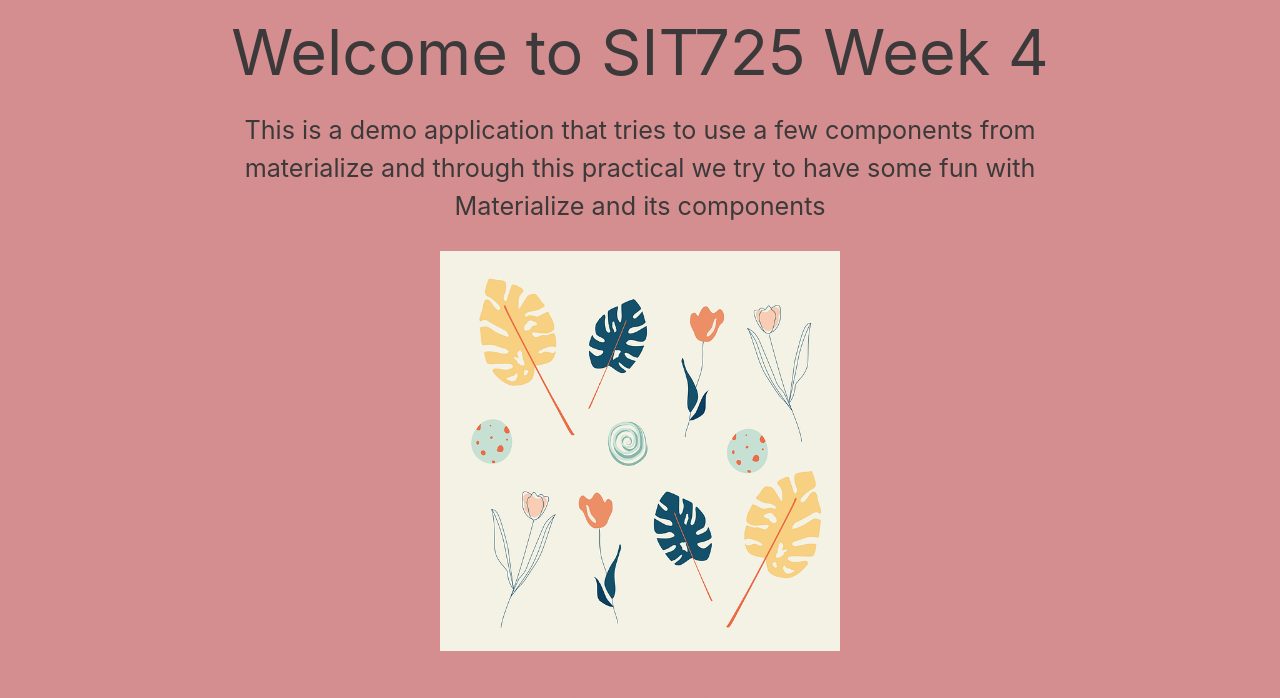
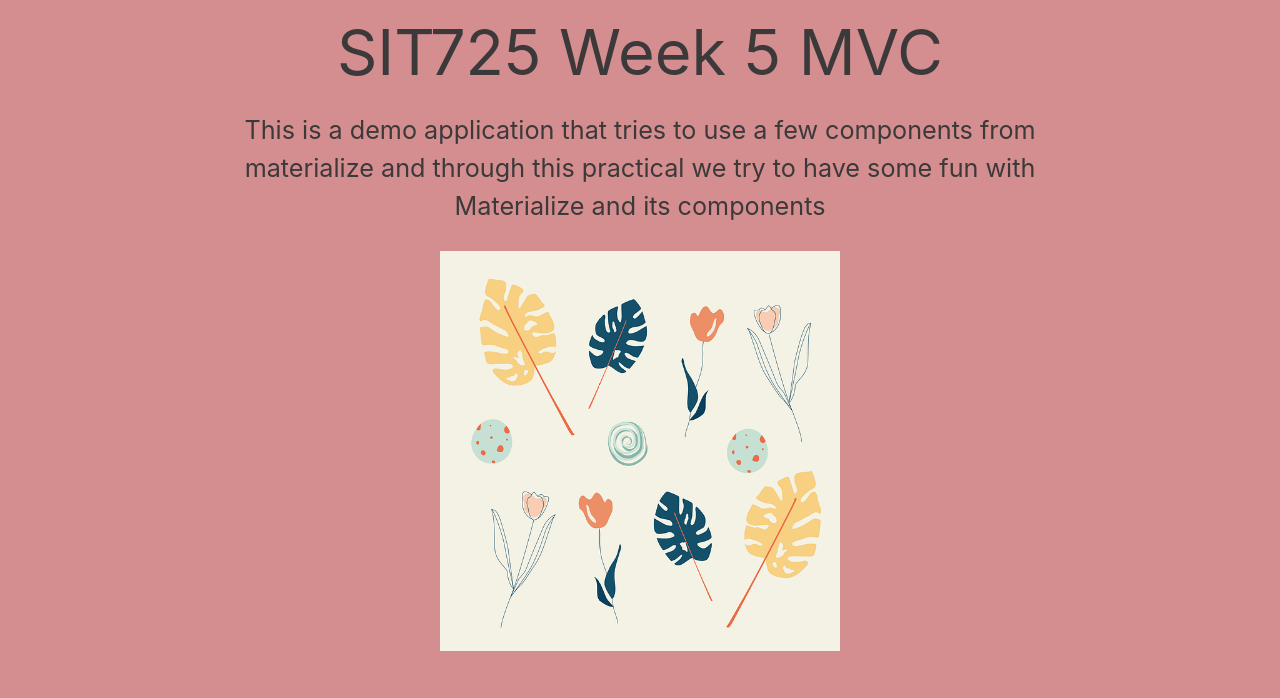
Before and after one commit to 225221834/MVCMODEL, a website: page public/index.html in a window 1280 px wide. Shown: the part 88-786 px from the top of the page. Drawn offline with nearby package versions, Linux system fonts and the light colour scheme; no server answers.

Commit message:
update hmtl

```diff
--- a/public/index.html
+++ b/public/index.html
@@ -4,13 +4,13 @@
     <meta charset="utf-8">
     <meta name="viewport" content="width=device-width, initial-scale=1">
     <title>
-      SIT725 Week 4
+      SIT725 Week 5mvc
     </title>
-    <meta name="description" content="basic template for SIT 725 Prac 3">
+    <meta name="description" content="basic template for SIT725 mvc">
     <meta name="author" content="SitePoint">
-    <meta property="og:title" content="SIT 725 Prac 3">
+    <meta property="og:title" content="SIT 725 mvc">
     <meta property="og:type" content="website">
-    <meta property="og:description" content="basic template for SIT 725 Prac 3">
+    <meta property="og:description" content="basic template for SIT725 mvc">
 
     <!-- Compiled and minified CSS -->
     <link rel="stylesheet" href="https://cdnjs.cloudflare.com/ajax/libs/materialize/1.0.0/css/materialize.min.css">
@@ -40,7 +40,7 @@
         <div class="row">
           <div class="col s12 center-align">
             <h1 id="heading">
-              Welcome to SIT725 Week 4
+              SIT725 Week 5 MVC
             </h1>
             <p class="flow-text">
               This is a demo application that tries to use a few components from materialize
```
